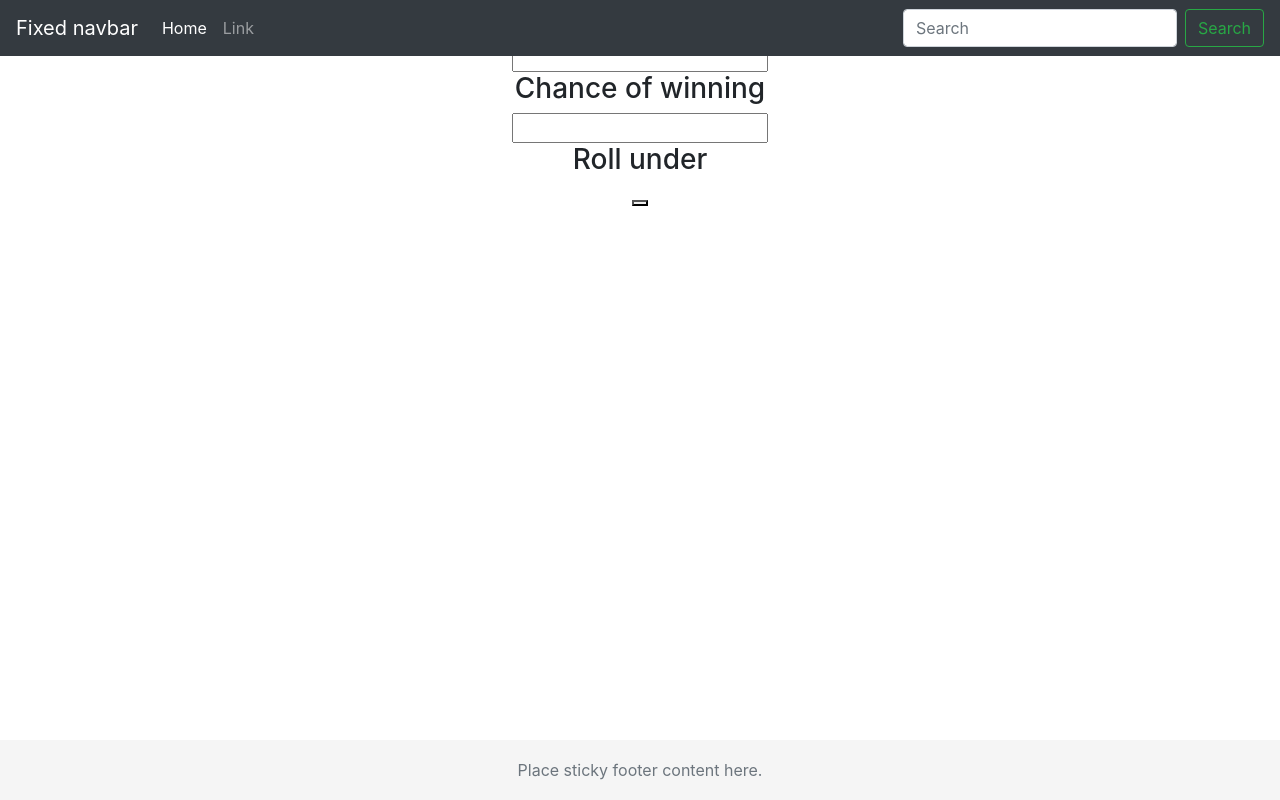
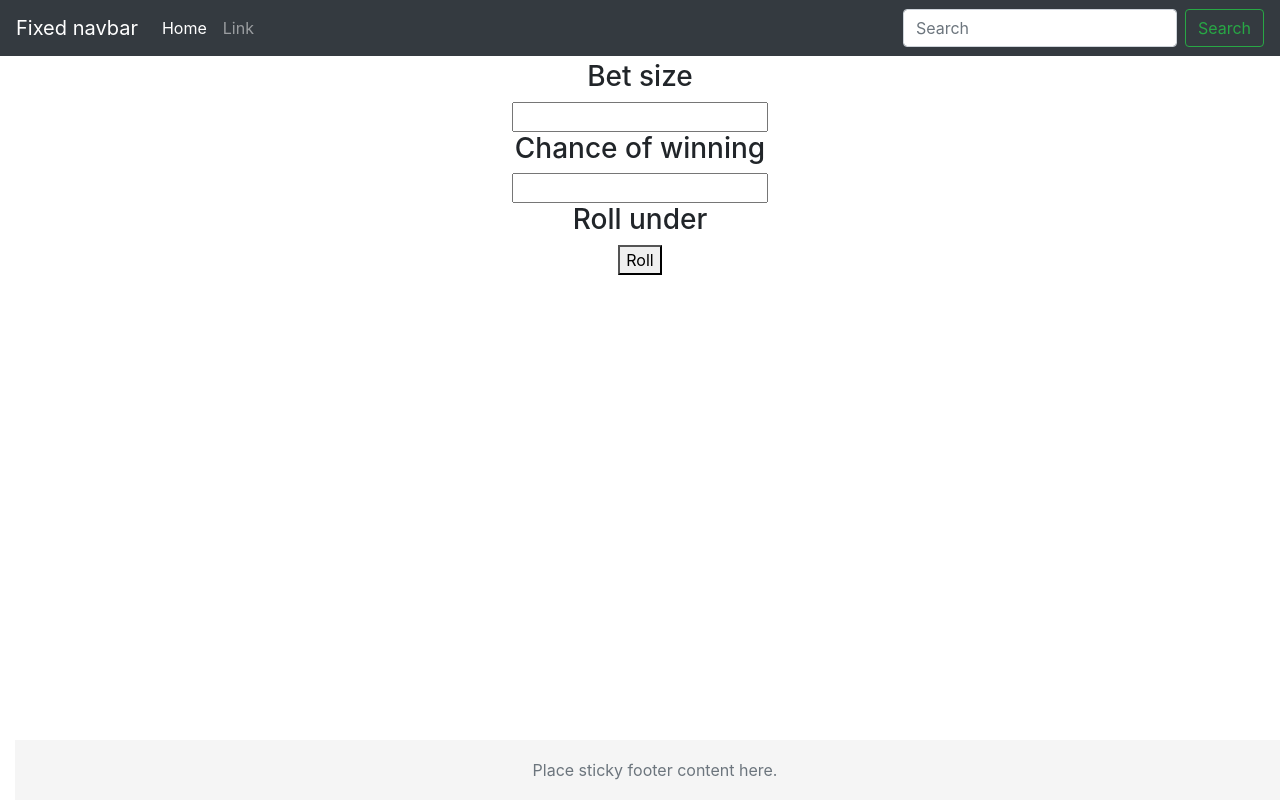
Before and after one commit to richpoteto/React_Dice_Ethereum, a React (Create React App) app: page / in a window 1280 px wide. Built offline with nearby package versions, Linux system fonts and the light colour scheme.

Commit message:
Minor UI fixes

```diff
--- a/src/App.css
+++ b/src/App.css
@@ -1,5 +1,6 @@
 .App {
   text-align: center;
+  padding: 60px 15px 0;
 }
 
 .App-logo {
--- a/src/components/Footers.js
+++ b/src/components/Footers.js
@@ -4,7 +4,7 @@ import './css/Footers.css';
 class Footers extends Component {
   render() {
     return (
-      <footer className="footer">
+      <footer className="Footers">
         <div className="container">
           <span className="text-muted">Place sticky footer content here.</span>
         </div>
--- a/src/components/PlaceBet.js
+++ b/src/components/PlaceBet.js
@@ -39,9 +39,7 @@ class RollUnder extends React.Component {
 class RollButton extends React.Component {
   render() {
     return (
-      <button className="roll-button">
-        {/* TODO */}
-      </button>
+      <button className="roll-button">Roll</button>
     );
   }
 }
--- a/src/components/css/Footers.css
+++ b/src/components/css/Footers.css
@@ -1,4 +1,4 @@
-.footer {
+.Footers {
   position: absolute;
   bottom: 0;
   width: 100%;
```
